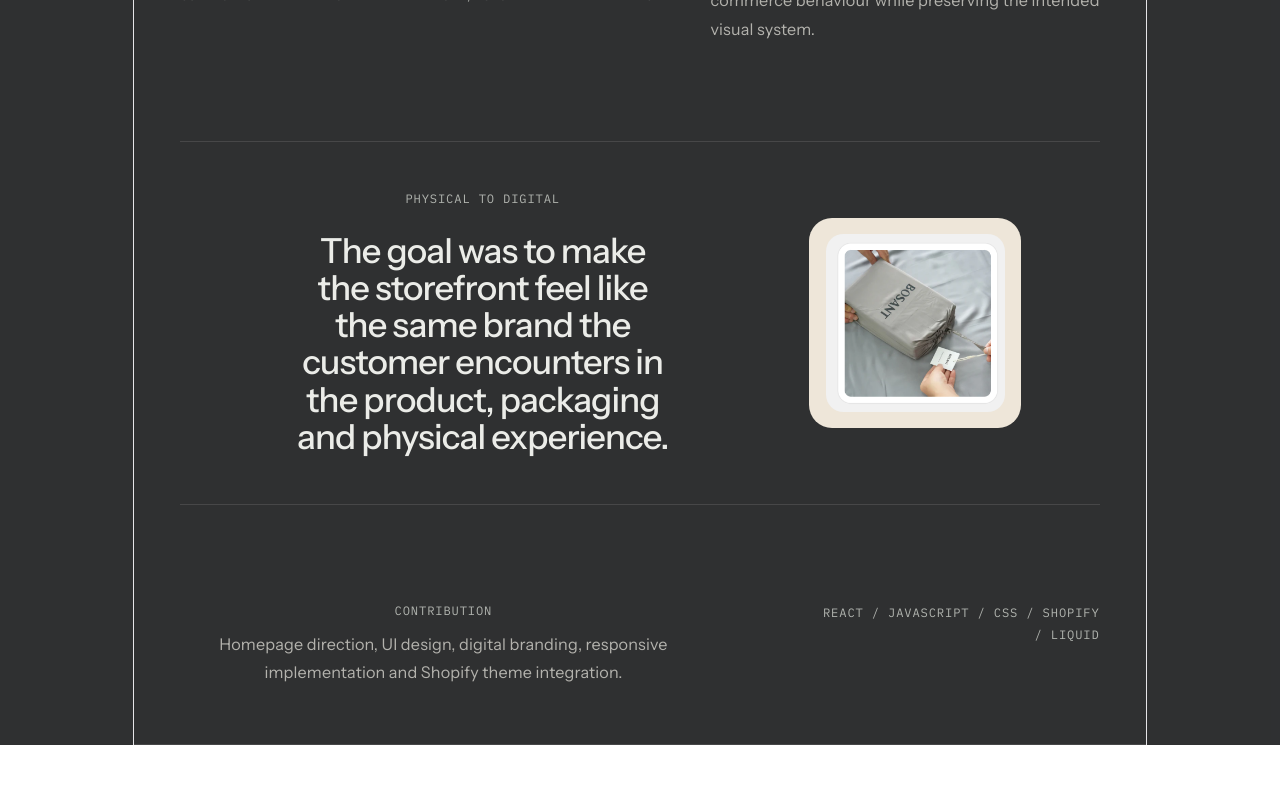
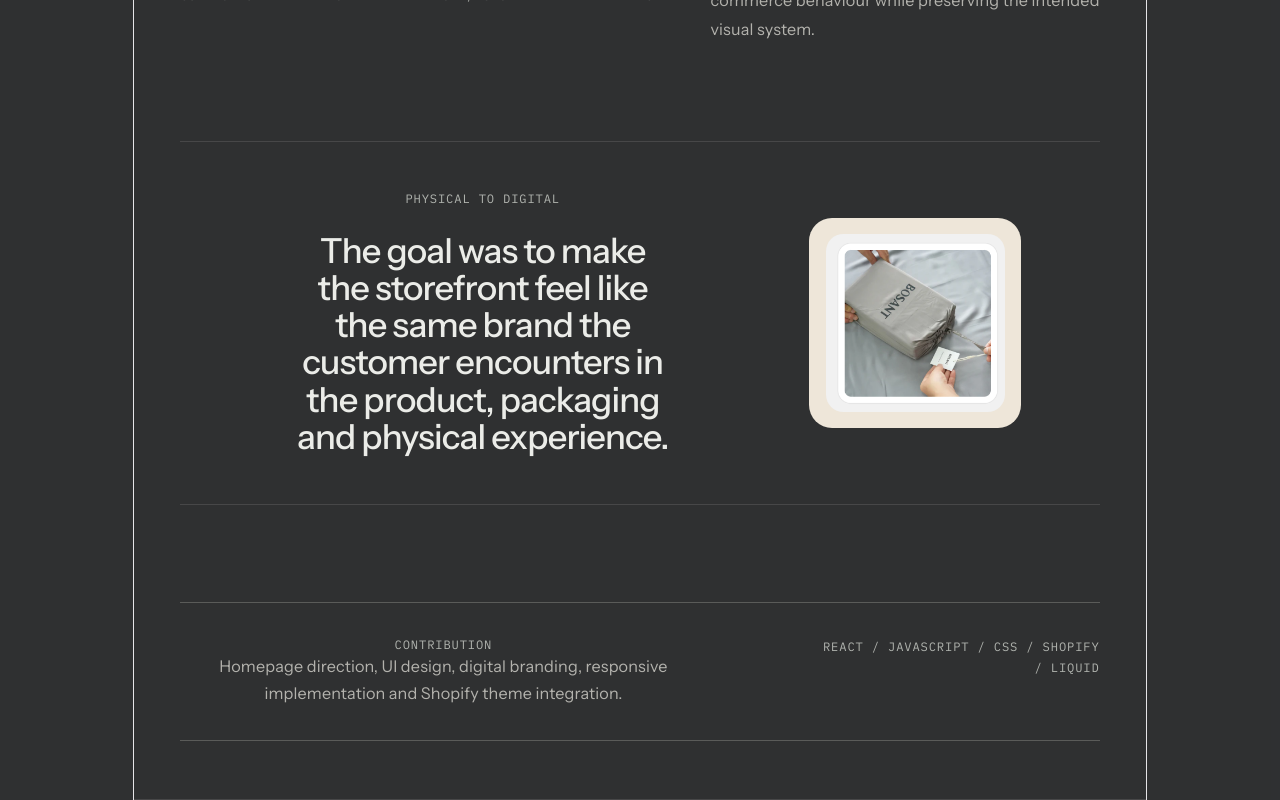
Before and after one commit to DarinHajou/darin-portfolio, a React (Vite) app: page /projects/Bosant in a window 1280 px wide. Shown: the part 2510-3310 px from the top of the page. Before the commit the page ends 3255 px from the top, so only its background shows below. Built offline with nearby package versions, Linux system fonts and the light colour scheme.

Commit message:
Fix footer to have better hierarchy

```diff
--- a/src/projects/Bosant/Bosant.module.css
+++ b/src/projects/Bosant/Bosant.module.css
@@ -66,7 +66,10 @@
 
   text-wrap: balance;
 }
+  .workStatus {
+    color: var(--color-accent);
 
+  }
 .bodyCopy {
   max-width: 36rem;
 
@@ -344,12 +347,11 @@
 
 .footer {
   display: grid;
-  gap: var(--space-8);
-}
-
-.footer > div {
-  display: grid;
-  gap: var(--space-3);
+  gap: var(--space-12);
+  padding-top: var(--space-8);
+  padding-bottom: var(--space-8);
+  border-top: 1px solid var(--color-border-strong);
+  border-bottom: 1px solid var(--color-border-strong);
 }
 
 .footer > div > p:last-child {
@@ -369,6 +371,17 @@
   line-height: 1.8;
 
   color: var(--color-text-muted);
+}
+
+.browseSection {
+  /* display: flex; */
+  /* justify-content: space-between; */
+  font-family: var(--font-mono);
+  font-size: var(--text-xs);
+  line-height: 1.4;
+  letter-spacing: 0.06em;
+  text-transform: uppercase;
+  color: var(--color-accent);
 }
 /* MOBILE / SMALL TABLET INTRO FIX */
 @media (max-width: 767px) {
```
